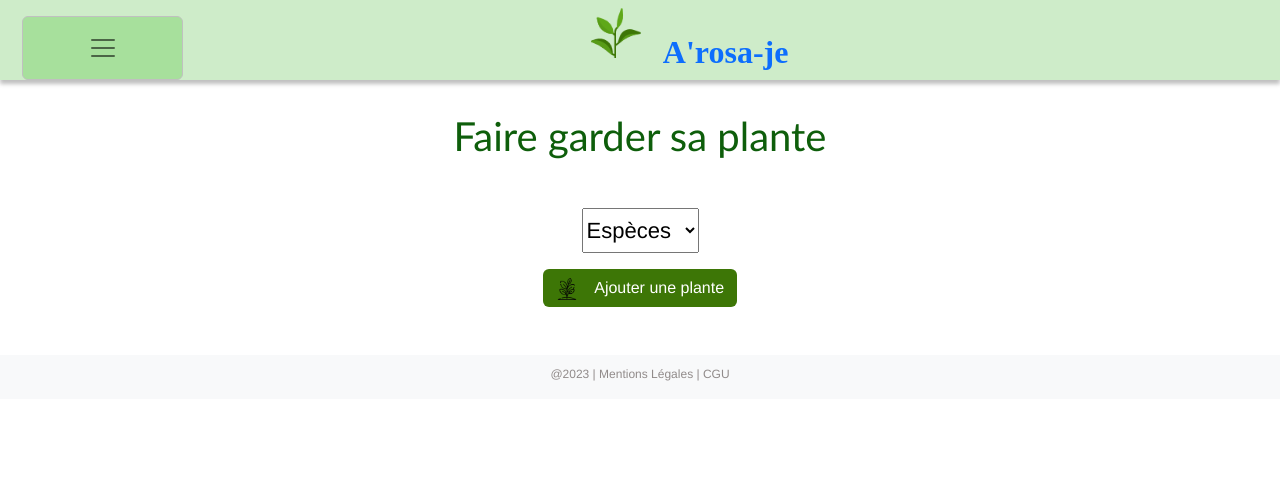
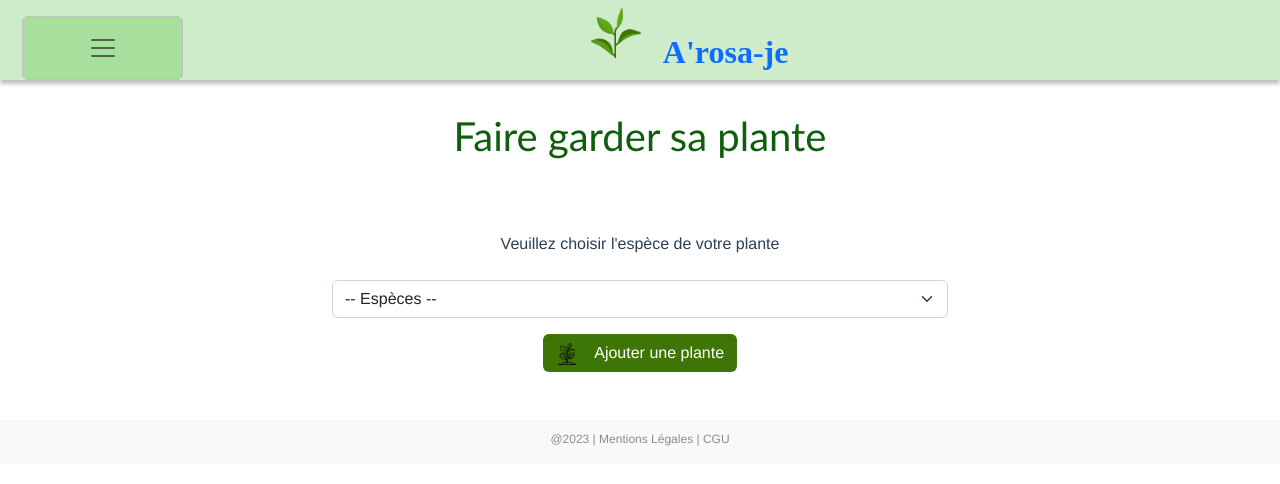
Before and after one commit to mayyyyyl/mspr-app, a Vue app: page /ajouter_plante in a window 1280 px wide. Shown: the top 484 px of the page. Built offline with nearby package versions, Linux system fonts and the light colour scheme.

Commit message:
mise à jour du dropdown

```diff
--- a/src/views/AddPlantView.vue
+++ b/src/views/AddPlantView.vue
@@ -1,4 +1,5 @@
 <template>
+  <form id="plant_id" @submit="checkForm" method="post">
   <div class="add_plant">
     <div class="container-fluid justify-content-md-center">
       <div class="row justify-content-md-center">
@@ -7,17 +8,24 @@
           <p>
 
           </p>
+          <div class="row">
+            <div class="col-12 pt-4">
+              <span id="title_bloc">Veuillez choisir l'espèce de votre plante</span>
+            </div>
+          </div>
           <label for="plants"></label>
-          <select class="dropdown" name="plants" id="plants">
-              <option value="especes">Espèces</option>
-              <option value="mimosa">Mimosa</option>
-              <option value="hortancia">Hortancia</option>
-              <option value="dahlia">Dahlia</option>
+          <select class="form-select" aria-label="Default select example" id="plant_id" required>
+            <option selected>-- Espèces --</option>
+            <option value="1">Mimosa</option>
+            <option value="2">Hortancia</option>
+            <option value="3">Dahlia</option>
           </select>
-          <p>
-
-
-          </p>
+          <div>
+            <p></p>
+            <div>
+              <p></p>
+            </div>
+          </div>
           <router-link to="/ajouter_plante" custom v-slot="{ navigate }">
             <button class="btn btn_green" @click="navigate" role="link">
               <img id="icon_btn" src="@/assets/plant_icon_bw.png">
@@ -27,6 +35,7 @@
       </div>
     </div>
   </div>
+  </form>
 </template>
 
 <script>
```
